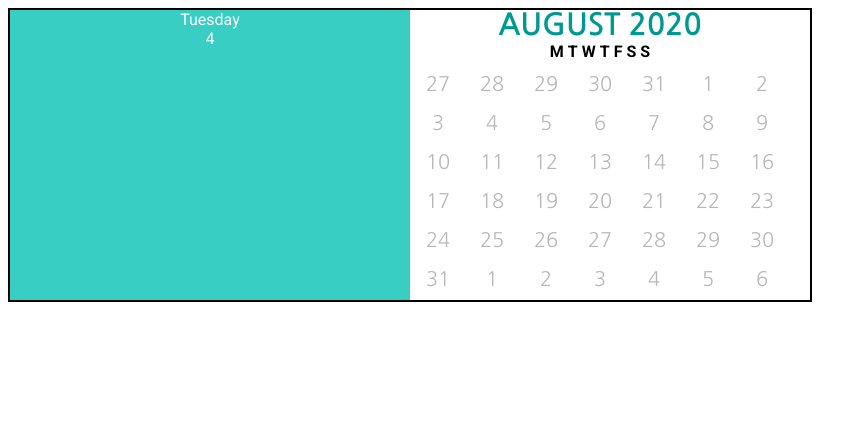
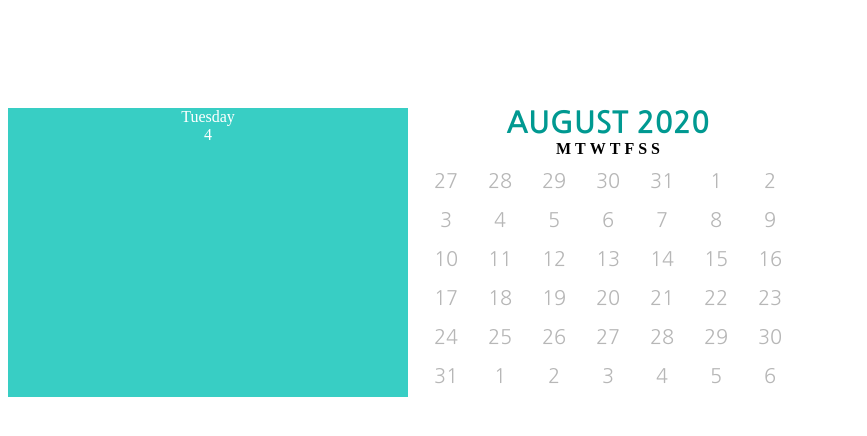
Before and after one commit to Al-x-R/react-calendar, a React (Create React App) app: page / in a window 1280 px wide. Shown: the top 436 px of the page, without its empty margins (0-867 px from the left). Built offline with nearby package versions, Linux system fonts and the light colour scheme.

Commit message:
Add styles to Calendar module

```diff
--- a/src/components/Calendar/Calendar.module.scss
+++ b/src/components/Calendar/Calendar.module.scss
@@ -1,15 +1,9 @@
-@import url('https://fonts.googleapis.com/css2?family=Roboto:wght@400;700&display=swap');
-
-body {
-  font-family: 'Roboto', sans-serif;
-}
+@import url('https://fonts.googleapis.com/css2?family=Nanum+Gothic:wght@400;700&display=swap');
 
 .calendar {
-  border: 2px solid;
   display: flex;
   flex-wrap: wrap;
-  max-width: 800px;
-  min-width: 400px;
+  padding: 100px 0;
 }
 
 .left {
@@ -17,11 +11,36 @@ body {
   color: white;
   display: flex;
   flex-direction: column;
-  width: 50%;
+  align-items: center;
+  width: 400px;
 
+  @media screen and (max-width: 820px) {
+    width: 100%;
+  }
 }
 
 .right {
   background-color: white;
-  width: 50%;
+  width: 400px;
+  display: flex;
+  flex-direction: column;
+  align-items: center;
+
+  @media screen and (max-width: 820px) {
+    width: 100%;
+  }
 }
+
+.currentDayName {
+  font-family: 'Nanum Gothic', sans-serif;
+  font-size: 30px;
+  font-weight: 400;
+  text-transform: uppercase;
+  padding: 75px 0 40px;
+}
+
+.currentDayNumber {
+  font-size: 225px;
+  font-family: 'Nanum Gothic', sans-serif;
+  padding-bottom: 100px;
+}
```
